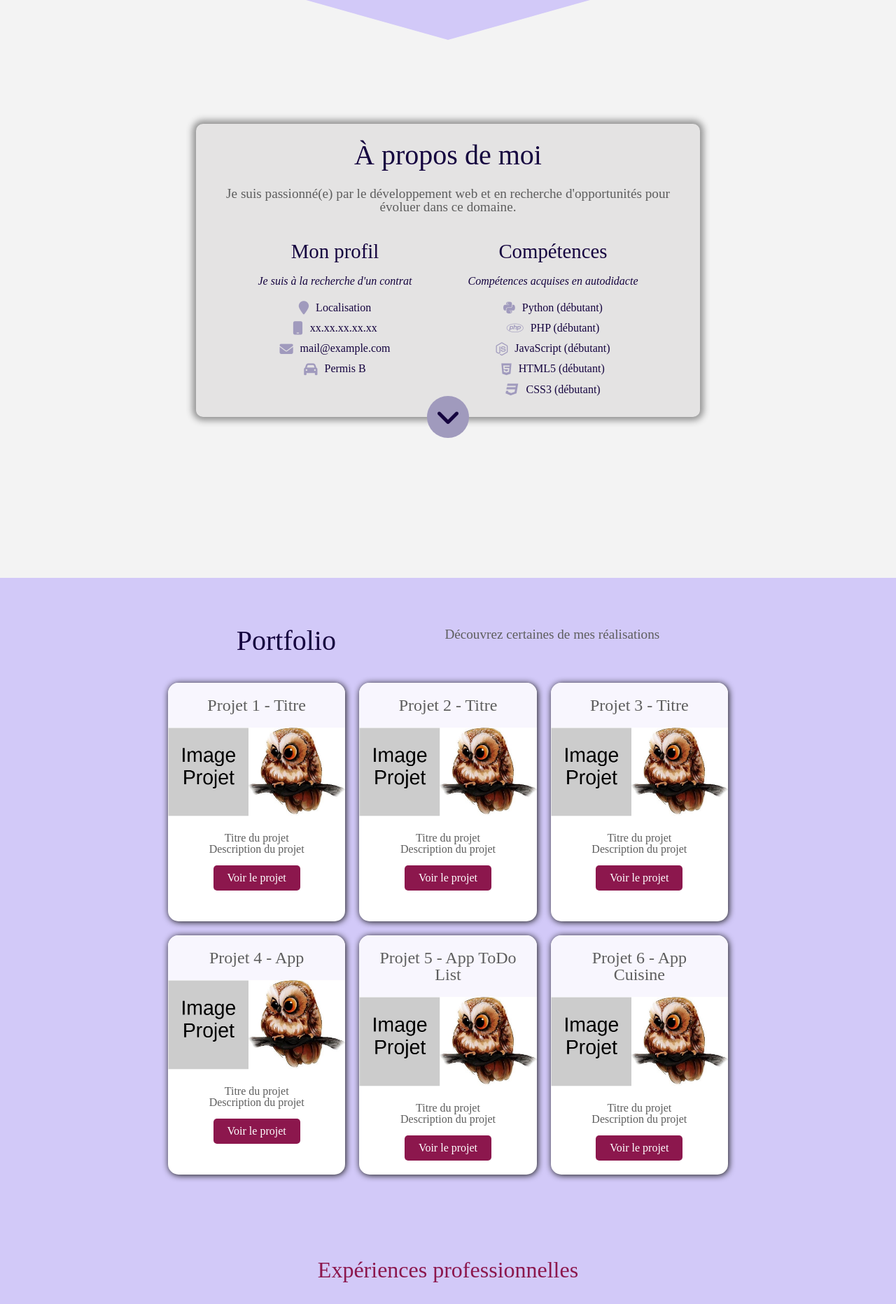
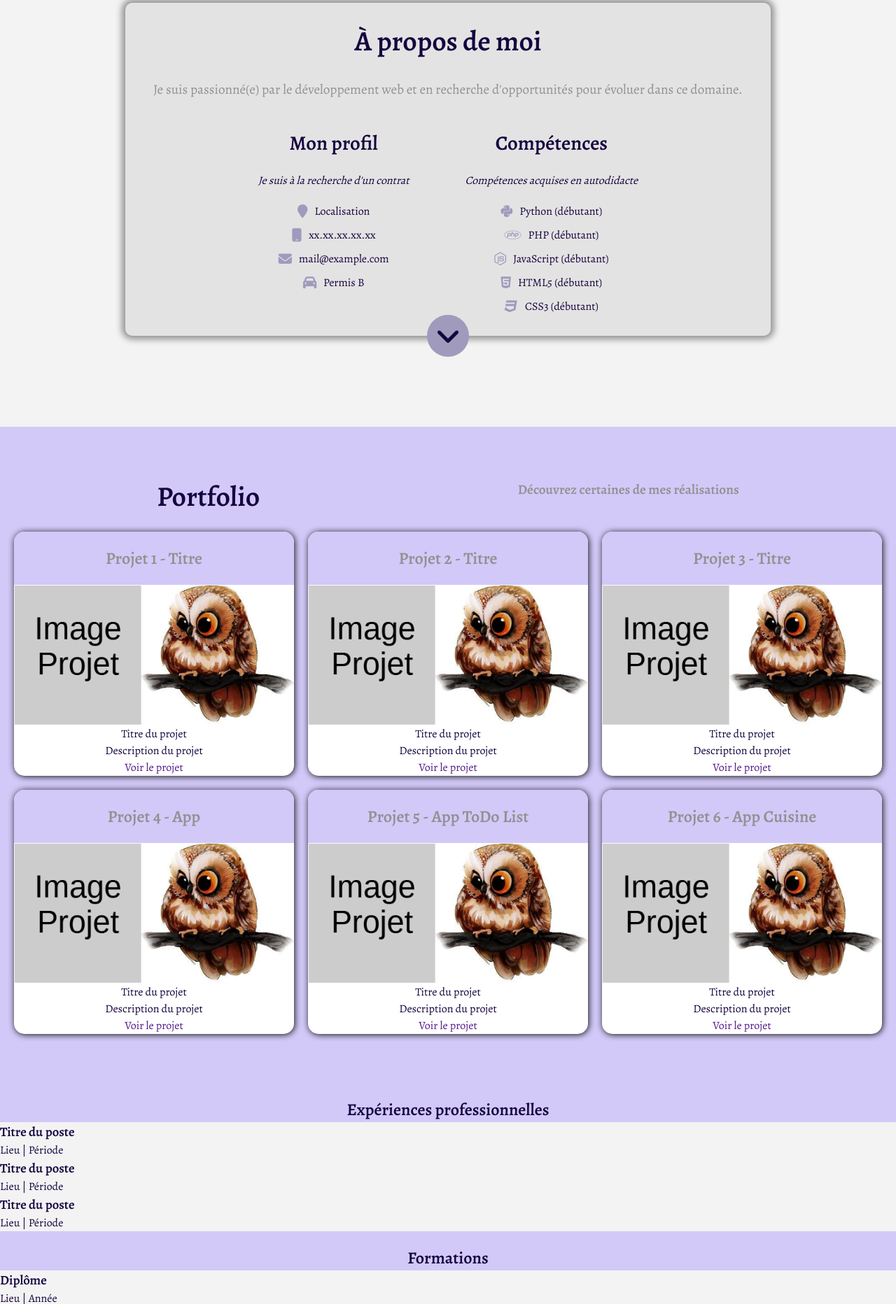
Before and after one commit to AmndineBlt/Portfolio_V2, a website with bundled scripts: page html/index.html in a window 1280 px wide. Shown: the part 936-2800 px from the top of the page at 70% size. Built offline with nearby package versions, Linux system fonts and the light colour scheme.

Commit message:
update
suppression fichier sass

```diff
--- a/html/index.html
+++ b/html/index.html
@@ -8,7 +8,8 @@
     <link rel="shortcut icon" href="/assets/img/logo_chat.png">
     <!--Font awesome-->
     <link rel="stylesheet" href="https://cdnjs.cloudflare.com/ajax/libs/font-awesome/6.1.1/css/all.min.css" integrity="sha512-KfkfwYDsLkIlwQp6LFnl8zNdLGxu9YAA1QvwINks4PhcElQSvqcyVLLD9aMhXd13uQjoXtEKNosOWaZqXgel0g==" crossorigin="anonymous" referrerpolicy="no-referrer" />
-    <!--CSS compilé-->
+    <!--CSS-->
+    <link rel="stylesheet" href="/styles/css/reset.css"/>
     <link rel="stylesheet" href="/styles/css/main.css"/>
     <!--AOS CSS : Librairie-->
     <link href="https://unpkg.com/aos@2.3.1/dist/aos.css" rel="stylesheet">
@@ -113,7 +114,7 @@
 
           <div class="projects-grid">
             <!-- Projet 1 -->
-            <article class="project">
+            <article class="project proj1">
               <header>
                 <h3>Projet 1 - Titre</h3>
               </header>
@@ -127,7 +128,7 @@
             </article>
 
             <!-- Projet 2 -->
-            <article class="project">
+            <article class="project proj2">
               <header>
                 <h3>Projet 2 - Titre</h3>
               </header>
@@ -141,7 +142,7 @@
             </article>
 
             <!-- Projet 3 -->
-            <article class="project">
+            <article class="project proj3">
               <header>
                 <h3>Projet 3 - Titre</h3>
               </header>
@@ -154,8 +155,8 @@
               </div>
             </article>
 
-            <!-- Projet 1 -->
-            <article class="project">
+            <!-- Projet 4 -->
+            <article class="project proj4">
               <header>
                 <h3>Projet 4 - App</h3>
               </header>
@@ -168,8 +169,8 @@
               </div>
             </article>
 
-            <!-- Projet 2 -->
-            <article class="project">
+            <!-- Projet 5 -->
+            <article class="project proj5">
               <header>
                 <h3>Projet 5 - App ToDo List</h3>
               </header>
@@ -182,8 +183,8 @@
               </div>
             </article>
 
-            <!-- Projet 3 -->
-            <article class="project">
+            <!-- Projet 6 -->
+            <article class="project proj6">
               <header>
                 <h3>Projet 6 - App Cuisine</h3>
               </header>
--- a/styles/css/main.css
+++ b/styles/css/main.css
@@ -1,150 +1,121 @@
-/* http://meyerweb.com/eric/tools/css/reset/
-   v5.0.2 | 20191019
-   License: none (public domain)
-*/
-@import url("https://unpkg.com/aos@2.3.1/dist/aos.css");
-html, body, div, span, applet, object, iframe,
-h1, h2, h3, h4, h5, h6, p, blockquote, pre,
-a, abbr, acronym, address, big, cite, code,
-del, dfn, em, img, ins, kbd, q, s, samp,
-small, strike, strong, sub, sup, tt, var,
-b, u, i, center,
-dl, dt, dd, ol, ul, li,
-fieldset, form, label, legend,
-table, caption, tbody, tfoot, thead, tr, th, td,
-article, aside, canvas, details, embed,
-figure, figcaption, footer, header, hgroup,
-main, menu, nav, output, ruby, section, summary,
-time, mark, audio, video {
-  margin: 0;
-  padding: 0;
-  border: 0;
-  font-size: 100%;
-  font: inherit;
-  vertical-align: baseline;
+@import url("https://fonts.googleapis.com/css2?family=Alegreya+Sans+SC:wght@300;400;500;700&family=Alegreya:wght@400;500;600&display=swap");
+
+* {
+  font-family: "Alegreya", serif;
 }
 
-/* HTML5 display-role reset for older browsers */
-article, aside, details, figcaption, figure,
-footer, header, hgroup, main, menu, nav, section {
-  display: block;
-}
-
-/* HTML5 hidden-attribute fix for newer browsers */
-*[hidden] {
-  display: none;
+:root {
+  --main-text-color: #15043f;
+  --second-text-color: #919192;
+  --third-text-color: #8c174d;
+  --icon-color-intro: #8c174d;
+  --icon-color-about: #a09abd;
+  --btn-bg-intro: #8c174d;
+  --btn-bg-hover: darken(var(--btn-bg-intro), 10%);
+  --main-bg-color: #f3f3f3;
+  --bg-color: #d2c9f8;
 }
 
 body {
-  line-height: 1;
-}
-
-menu, ol, ul {
-  list-style: none;
-}
-
-blockquote, q {
-  quotes: none;
-}
-
-blockquote:before, blockquote:after,
-q:before, q:after {
-  content: "";
-  content: none;
-}
-
-table {
-  border-collapse: collapse;
-  border-spacing: 0;
-}
-
-* {
-  text-decoration: none;
-}
-
-body {
-  background-color: #f3f3f3;
-  color: #15043f;
+  background-color: var(--main-bg-color);
+  color: var(--main-text-color);
   overflow-x: hidden;
 }
-
+/*-----------------------------Header-----------------------------*/
 header {
   display: flex;
   align-items: center;
   justify-content: space-around;
-  padding: 20px;
-  background-color: #d2c9f8;
+  margin: 0 auto;
+  padding: 20px 20px 0 20px;
+  background-color: var(--bg-color);
 }
-header .logo img {
+
+header img {
   width: 50px;
 }
-header nav ul {
-  list-style: none;
+
+nav ul {
   display: flex;
-  gap: 50px;
-}
-header nav ul li a {
-  color: #15043f;
-  font-weight: 700;
-  font-size: 1.1em;
-  text-decoration: none;
-}
-header nav ul li a:hover {
-  text-decoration: underline;
+  gap: 50px; /* Espacement entre les liens*/
 }
 
+nav a {
+  color: var(--main-text-color);
+  font-weight: 700;
+  margin-left: 50px;
+  font-size: 1.1em;
+}
+
+nav a:hover {
+  text-decoration: underline; /* Ajout d’un effet visuel au survol*/
+}
+
+/*-----------------------------Section 1-----------------------------*/
 #intro {
   height: 100vh;
-  background-color: #d2c9f8;
+  background-color: var(--bg-color);
   clip-path: polygon(50% 0, 100% 0, 100% 80%, 50% 100%, 0 80%, 0 0);
   transition: 0.5s;
 }
+
 #intro:hover {
   clip-path: polygon(50% 0, 100% 0, 100% 100%, 50% 80%, 0 100%, 0 0);
 }
+
 #intro .content {
   display: flex;
-  flex-direction: column;
   align-items: center;
   justify-content: center;
+  flex-direction: column;
+  color: var(--second-text-color);
   width: 85%;
   margin: 0 auto;
 }
+
 #intro .content .intro-text {
   text-align: center;
   margin-top: 80px;
   line-height: 1.5em;
 }
+
 #intro .content .intro-text h1 {
   font-size: 2.5em;
-  color: #15043f;
+  color: var(--main-text-color);
 }
+
 #intro .content .intro-text h2 {
   font-size: 1.8em;
-  color: #15043f;
+  color: var(--main-text-color);
   margin: 30px;
   line-height: 2em;
 }
+
 #intro .content .intro-text h2 .dynamic-text {
   font-style: italic;
   font-weight: bold;
-  color: #8C174D;
+  color: var(--third-text-color);
 }
+
 #intro .content .social-icons {
   margin: 20px 0;
 }
+
 #intro .content .social-icons a {
-  margin: 0 20px;
+  margin: 20px 0;
 }
+
 #intro .content .social-icons a i {
   font-size: 3.3em;
-  color: #8C174D;
+  color: var(--icon-color-intro);
 }
+
 #intro .content .social-icons a i:hover {
-  color: #b81e65;
+  color: lighten(var(--btn-bg-intro), 10%);
 }
+
 #intro .content .btn-discover {
-  background-color: #8C174D;
+  background-color: var(--btn-bg-intro);
   color: white;
   padding: 10px 25px;
   font-size: 1.1em;
@@ -152,163 +123,213 @@ header nav ul li a:hover {
   border-radius: 5px;
   margin-top: 50px;
 }
+
 #intro .content .btn-discover:hover {
-  background-color: #601035;
+  background-color: darken(var(--btn-bg-intro), 10%);
 }
-@media (max-width: 1000px) {
+
+@media screen and (max-width: 1000px) {
   #intro .content .intro-text h1 {
     font-size: 2em;
   }
+
   #intro .content .intro-text h2 {
     font-size: 1.5em;
   }
+
   #intro .content .social-icons a i {
-    font-size: 2.5em;
+    font-size: 2em;
   }
+
   #intro .content .btn-discover {
     margin-top: 30px;
   }
 }
-@media (max-width: 500px) {
+
+@media screen and (max-width: 500px) {
   #intro .content .intro-text h1 {
     font-size: 1.5em;
   }
+
   #intro .content .intro-text h2 {
     font-size: 1.2em;
   }
+
   #intro .content .social-icons a i {
     font-size: 2em;
   }
+
   #intro .content .btn-discover {
     font-size: 0.9em;
   }
 }
 
+/*-----------------------------Section 2 : A propos-----------------------------*/
 #apropos {
-  background-color: #f3f3f3;
-  color: #15043f;
+  background-color: var(--main-bg-color);
+  color: var(--main-text-color);
   margin-bottom: 110px;
 }
+
 #apropos .container {
   margin: 50px auto;
   width: 80%;
   display: flex;
+  align-items: center;
   flex-direction: column;
-  align-items: center;
 }
+
 #apropos .container .card {
   position: relative;
   width: 90%;
   margin: 20px auto;
   background-color: #e4e3e3;
   border-radius: 10px;
-  box-shadow: 0 0 10px 5px #929292;
   display: flex;
   flex-wrap: wrap;
   justify-content: center;
   align-items: center;
+  box-shadow: 0px 0px 10px 5px #929292;
 }
-#apropos .container .card .top {
+
+#apropos .container .top {
   text-align: center;
   margin-bottom: 20px;
 }
-#apropos .container .card .top h2 {
+
+#apropos .container .top h2 {
   font-size: 2.5em;
   margin: 25px 0;
 }
-#apropos .container .card .top p {
+
+#apropos .container .top p {
   font-size: 1.2em;
-  color: #5e5e5e;
+  color: var(--second-text-color);
   margin: 0 20px;
 }
-#apropos .container .card .bottom {
+
+#apropos .container .bottom {
   display: flex;
   justify-content: space-evenly;
   flex-wrap: wrap;
   margin: 20px;
 }
-#apropos .container .card .bottom article {
+
+#apropos .container .bottom article {
   max-width: 500px;
   text-align: center;
   margin: 0 40px;
 }
-#apropos .container .card .bottom article h2 {
+
+#apropos .container .bottom article h2 {
   font-size: 1.8em;
   margin-bottom: 15px;
 }
-#apropos .container .card .bottom article .txt_bottom {
+
+#apropos .container .bottom article .txt_bottom {
   margin: 20px 0;
   font-style: italic;
 }
-#apropos .container .card .bottom article ul {
-  list-style: none;
+
+#apropos .container .bottom article ul {
   padding: 0;
 }
-#apropos .container .card .bottom article ul li {
+
+#apropos .container .bottom article ul li {
   margin: 10px 0;
   display: flex;
   align-items: center;
   justify-content: center;
 }
-#apropos .container .card .bottom article ul li i {
+
+#apropos .container .bottom article ul li i {
   margin-right: 10px;
-  color: #a09abd;
+  color: var(--icon-color-about);
   font-size: 1.2em;
 }
-#apropos .container .card .arrow {
-  position: absolute;
-  bottom: -30px;
-  left: 50%;
-  transform: translateX(-50%);
+
+#apropos .container .card .arrow::before {
   width: 60px;
   height: 60px;
-  background-color: #a09abd;
-  border-radius: 50%;
+  bottom: 0%;
+  left: 50%;
+  background-color: var(--icon-color-about);
+  border-radius: 50px;
+  transform: translate(-50%, 50%);
+  /* Fleche */
+  position: absolute;
+  content: "\f107";
+  font-family: "FontAwesome";
   display: flex;
   justify-content: center;
   align-items: center;
+  font-size: 2.5em;
+  color: var(--main-text-color);
 }
-#apropos .container .card .arrow::before {
-  content: "\f107";
-  font-family: "FontAwesome";
-  font-size: 2.5em;
-  color: #15043f;
-}
-@media (max-width: 1000px) {
-  #apropos .container .card .top,
-  #apropos .container .card .bottom {
+
+@media screen and (max-width: 1000px) {
+  #apropos .container .top,
+  #apropos .container .bottom {
     width: 850px;
   }
 }
-@media (max-width: 880px) {
-  #apropos .container .card .bottom {
+
+@media screen and (max-width: 880px) {
+  #apropos .container .bottom {
     flex-direction: column;
     align-items: center;
+    width: 100%;
+  }
+
+  #apropos .container .top {
+    width: 100%;
+  }
+
+  #apropos .container .right {
+    margin: 50px 0;
   }
 }
 
+/*-----------------------------Section 3 : Portfolio-----------------------------*/
 #portfolio {
-  background-color: #d2c9f8;
+  background-color: var(--bg-color);
   padding: 50px 20px;
 }
+
 #portfolio .container {
   text-align: center;
 }
+
 #portfolio .container .title h2 {
   font-size: 2.5em;
   margin-bottom: 20px;
 }
+
 #portfolio .container .title h3 {
   font-size: 1.2em;
-  color: #5e5e5e;
   margin-bottom: 40px;
+  color: var(--second-text-color);
 }
+
 #portfolio .container .projects-grid {
   display: grid;
   grid-template-columns: repeat(3, 1fr);
   grid-template-rows: repeat(2, 1fr);
   gap: 20px;
+  grid-template-areas:
+  "proj1 proj2 proj3"
+  "proj4 proj5 proj6"
+  ". . .";
 }
+
+.proj1 { grid-area: proj1; }
+.proj2 { grid-area: proj2; }
+.proj3 { grid-area: proj3; }
+.proj4 { grid-area: proj4; }
+.proj5 { grid-area: proj5; }
+.proj6 { grid-area: proj6; }
+
+
 #portfolio .container .projects-grid .project {
   background-color: #fff;
   border-radius: 15px;
@@ -316,132 +337,56 @@ header nav ul li a:hover {
   overflow: hidden;
   transition: transform 0.3s ease, box-shadow 0.3s ease;
 }
+
 #portfolio .container .projects-grid .project:hover {
   transform: translateY(-5px);
-  box-shadow: 2px 2px 15px 1px 1px 10px #111;
+  box-shadow: 2px 2px 15px #111;
 }
+
 #portfolio .container .projects-grid .project header {
   padding: 20px;
-  background-color: #f8f6fe;
+  background-color: lighten(#d2c9f8, 10%);
 }
+
 #portfolio .container .projects-grid .project header h3 {
   font-size: 1.5em;
-  color: #5e5e5e;
+  color: var(--second-text-color);
 }
-#portfolio .container .projects-grid .project a {
+
+#portfolio .container .projects-grid .project header a {
   display: block;
 }
-#portfolio .container .projects-grid .project a img {
+
+#portfolio .container .projects-grid .project header a img {
   width: 100%;
   height: auto;
 }
-#portfolio .container .projects-grid .project .description {
+
+#portfolio .container .projects-grid .project header .description {
   padding: 20px;
 }
-#portfolio .container .projects-grid .project .description p {
+
+#portfolio .container .projects-grid .project header .description p {
   font-size: 1em;
-  color: #5e5e5e;
+  color: var(--second-text-color);
   margin-bottom: 15px;
 }
-#portfolio .container .projects-grid .project .description .btn {
+
+#portfolio .container .projects-grid .project header .description .btn {
   display: inline-block;
-  background-color: #8C174D;
+  background-color: var(--btn-bg-intro);
   color: #fff;
   padding: 10px 20px;
   border-radius: 5px;
   text-decoration: none;
 }
-#portfolio .container .projects-grid .project .description .btn:hover {
-  background-color: #601035;
+
+#portfolio
+  .container
+  .projects-grid
+  .project
+  header
+  .description
+  .btn:hover {
+  background-color: var(--btn-bg-hover);
 }
-@media (max-width: 500px) {
-  #portfolio .projects {
-    grid-template-columns: 1fr;
-  }
-  #portfolio .project .project-footer .btn {
-    font-size: 0.9em;
-    padding: 8px 15px;
-  }
-}
-
-section {
-  padding: 50px 20px;
-  background-color: #d2c9f8;
-}
-section .container {
-  margin: 0 auto;
-  max-width: 800px;
-}
-section .container .section-title {
-  text-align: center;
-  margin-bottom: 40px;
-}
-section .container .section-title h2 {
-  font-size: 2em;
-  color: #8C174D;
-}
-section .container .timeline {
-  list-style: none;
-  padding: 0;
-  position: relative;
-}
-section .container .timeline::before {
-  content: "";
-  position: absolute;
-  top: 0;
-  left: 50%;
-  width: 6px;
-  height: 100%;
-  background-color: #fff;
-  transform: translateX(-50%);
-}
-section .container .timeline li {
-  position: relative;
-  padding: 30px 0;
-  text-align: center;
-}
-section .container .timeline li::after {
-  content: "";
-  position: absolute;
-  top: 60px;
-  left: 50%;
-  width: 25px;
-  height: 25px;
-  background-color: #fff;
-  border-radius: 50%;
-  transform: translateX(-50%);
-}
-section .container .timeline li article {
-  position: relative;
-  background-color: #f3f3f3;
-  width: 400px;
-  padding: 15px 20px;
-  border-radius: 5px;
-  box-shadow: 0px 4px 6px rgba(0, 0, 0, 0.1);
-  opacity: 100;
-}
-section .container .timeline li article h3 {
-  font-size: 1.2em;
-  color: #8C174D;
-  margin-bottom: 10px;
-}
-section .container .timeline li article p {
-  font-size: 1em;
-  color: #5e5e5e;
-}
-section .container .timeline li:nth-child(odd) article {
-  left: 450px;
-}
-section .container .timeline li:nth-child(even) article {
-  right: 100px;
-}
-
-@media screen and (max-width: 768px) {
-  .timeline li article {
-    margin: 0 auto;
-    width: 80%;
-  }
-  .timeline li::after {
-    top: 15px;
-  }
-}/*# sourceMappingURL=main.css.map */
--- /dev/null
+++ b/styles/css/reset.css
@@ -0,0 +1,51 @@
+/* 1. Use a more-intuitive box-sizing model */
+*, *::before, *::after {
+    box-sizing: border-box;
+  }
+
+  /* 2. Remove default margin */
+  * {
+    margin: 0;
+    padding: 0;
+    list-style: none;
+    text-decoration: none;
+    scroll-behavior: smooth;
+  }
+
+  body {
+    /* 3. Add accessible line-height */
+    line-height: 1.5;
+    /* 4. Improve text rendering */
+    -webkit-font-smoothing: antialiased;
+  }
+
+  /* 5. Improve media defaults */
+  img, picture, video, canvas, svg {
+    display: block;
+    max-width: 100%;
+  }
+
+  /* 6. Inherit fonts for form controls */
+  input, button, textarea, select {
+    font: inherit;
+  }
+
+  /* 7. Avoid text overflows */
+  p, h1, h2, h3, h4, h5, h6 {
+    overflow-wrap: break-word;
+  }
+
+  /* 8. Improve line wrapping */
+  p {
+    text-wrap: pretty;
+  }
+  h1, h2, h3, h4, h5, h6 {
+    text-wrap: balance;
+  }
+
+  /*
+    9. Create a root stacking context
+  */
+  #root, #__next {
+    isolation: isolate;
+  }
```
Also changed, not shown: js/projects.js (deleted, +0 -34 lines).
